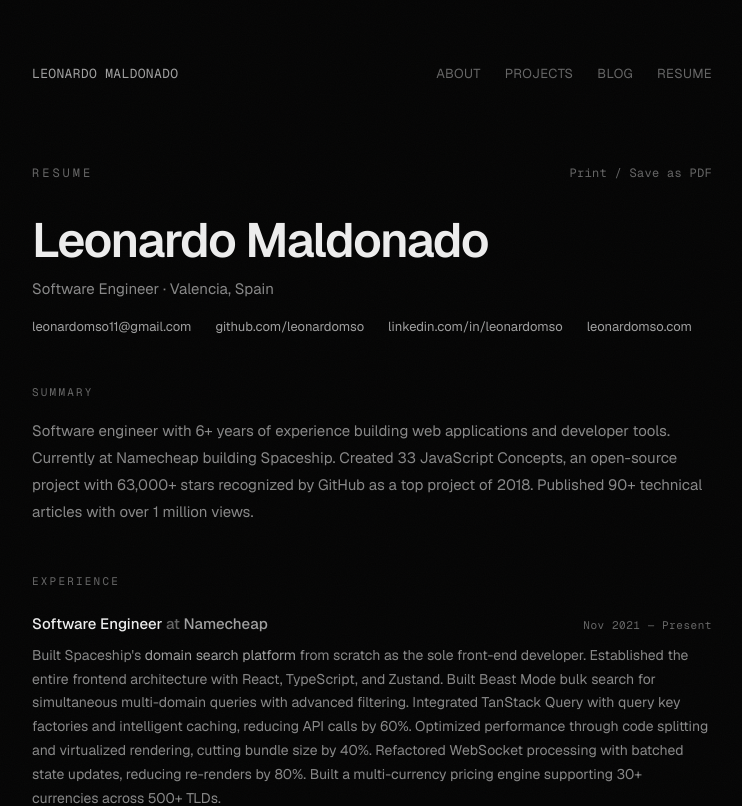
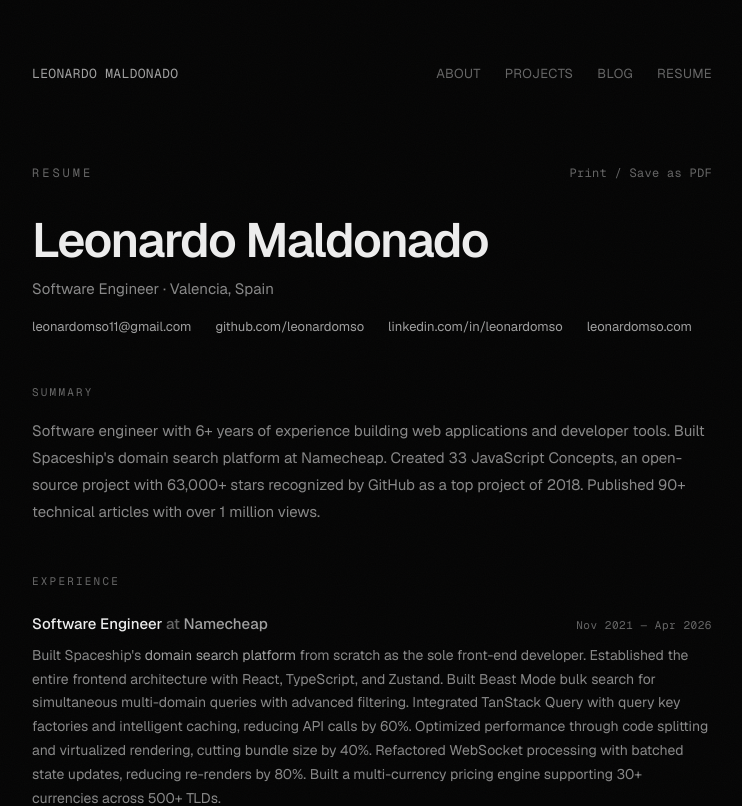
Before and after one commit to leonardomso/website, a Next.js app: page /resume in a window 1280 px wide. Shown: the top 806 px of the page, without its empty margins (268-1010 px from the left). Built offline with nearby package versions, Linux system fonts and the light colour scheme.

Commit message:
content: update Namecheap role to past tense (left Apr 2026)
- Experience period: 'Nov 2021 — Present' → 'Nov 2021 — Apr 2026'
- All descriptions updated to past tense
- Removed worksFor from JSON-LD structured data
- Updated /now, /about, /resume, llms.txt

```diff
--- a/src/app/about/page.tsx
+++ b/src/app/about/page.tsx
@@ -27,7 +27,7 @@
         </p>
 
         <p>
-          I currently work at{" "}
+          I worked at{" "}
           <a
             className="link-hover text-[#a0a0a0] transition-colors hover:text-[#ededed]"
             href="https://www.namecheap.com"
--- a/src/app/llms.txt/route.ts
+++ b/src/app/llms.txt/route.ts
@@ -2,11 +2,11 @@
 
 const content = `# Leonardo Maldonado
 
-> Software engineer based in Valencia, Spain. Building web experiences at Namecheap.
+> Software engineer based in Valencia, Spain. Built Spaceship's domain search platform at Namecheap.
 
 ## About
 
-Leonardo Maldonado is a software engineer with 6+ years of experience building web applications. He currently works at Namecheap where he built Spaceship's domain search platform from scratch as the sole front-end developer using React, TypeScript, Zustand, and TanStack Query.
+Leonardo Maldonado is a software engineer with 6+ years of experience building web applications. He previously worked at Namecheap where he built Spaceship's domain search platform from scratch as the sole front-end developer using React, TypeScript, Zustand, and TanStack Query.
 
 He is the creator of 33 JavaScript Concepts, an open-source repository with 63,000+ stars recognized by GitHub as one of the top projects of 2018, translated into 20+ languages.
 
@@ -44,7 +44,7 @@
 
 ## Experience
 
-- Software Engineer at Namecheap (Nov 2021 — Present)
+- Software Engineer at Namecheap (Nov 2021 — Apr 2026)
 - Technical Author at Progress/Telerik (May 2019 — Dec 2023)
 - Technical Author at LogRocket (Feb 2020 — Feb 2022)
 - Software Engineer at Popstand (Oct 2019 — Apr 2020)
--- a/src/app/now/page.tsx
+++ b/src/app/now/page.tsx
@@ -34,18 +34,26 @@
           </h2>
           <div className="flex flex-col gap-4 text-[#888] text-[15px] leading-[1.8]">
             <p>
-              Building{" "}
+              Recently left{" "}
+              <a
+                className="link-hover text-[#a0a0a0] transition-colors hover:text-[#ededed]"
+                href="https://www.namecheap.com"
+                rel="noopener noreferrer"
+                target="_blank"
+              >
+                Namecheap
+              </a>
+              , where I built{" "}
               <a
                 className="link-hover text-[#a0a0a0] transition-colors hover:text-[#ededed]"
                 href="https://www.spaceship.com"
                 rel="noopener noreferrer"
                 target="_blank"
               >
-                Spaceship
+                Spaceship&apos;s
               </a>{" "}
-              at Namecheap — a digital platform helping people bring ideas to
-              life. Focused on the Domain Search experience and scaling the
-              frontend architecture.
+              domain search platform from scratch and scaled the frontend
+              architecture. Exploring what comes next.
             </p>
           </div>
         </section>
--- a/src/app/resume/layout.tsx
+++ b/src/app/resume/layout.tsx
@@ -3,7 +3,7 @@
 export const metadata: Metadata = {
   title: "Resume",
   description:
-    "Software Engineer with 6+ years of experience. Currently at Namecheap building Spaceship.",
+    "Software Engineer with 6+ years of experience. Built Spaceship's domain search platform at Namecheap.",
 };
 
 export default function ResumeLayout({
--- a/src/app/resume/page.tsx
+++ b/src/app/resume/page.tsx
@@ -8,7 +8,7 @@
   description: React.ReactNode;
 }[] = [
   {
-    period: "Nov 2021 — Present",
+    period: "Nov 2021 — Apr 2026",
     role: "Software Engineer",
     company: "Namecheap",
     url: "https://www.namecheap.com/",
@@ -168,10 +168,11 @@
           </h2>
           <p className="text-[#888] text-[15px] leading-[1.8]">
             Software engineer with 6+ years of experience building web
-            applications and developer tools. Currently at Namecheap building
-            Spaceship. Created 33 JavaScript Concepts, an open-source project
-            with 63,000+ stars recognized by GitHub as a top project of 2018.
-            Published 90+ technical articles with over 1 million views.
+            applications and developer tools. Built Spaceship&apos;s domain
+            search platform at Namecheap. Created 33 JavaScript Concepts, an
+            open-source project with 63,000+ stars recognized by GitHub as a top
+            project of 2018. Published 90+ technical articles with over 1
+            million views.
           </p>
         </section>
 
--- a/src/components/experience.tsx
+++ b/src/components/experience.tsx
@@ -6,7 +6,7 @@
   description: React.ReactNode;
 }[] = [
   {
-    period: "Nov 2021 — Present",
+    period: "Nov 2021 — Apr 2026",
     role: "Software Engineer",
     company: "Namecheap",
     url: "https://www.namecheap.com/",
--- a/src/components/json-ld.tsx
+++ b/src/components/json-ld.tsx
@@ -31,11 +31,6 @@
     "https://x.com/leonardomso",
     "https://www.linkedin.com/in/leonardomso/",
   ],
-  worksFor: {
-    "@type": "Organization",
-    name: "Namecheap",
-    url: "https://www.namecheap.com",
-  },
   knowsAbout: [
     "TypeScript",
     "React",
```
Also changed, not shown: 1 other file (tests, documents, lock files or other folders).
